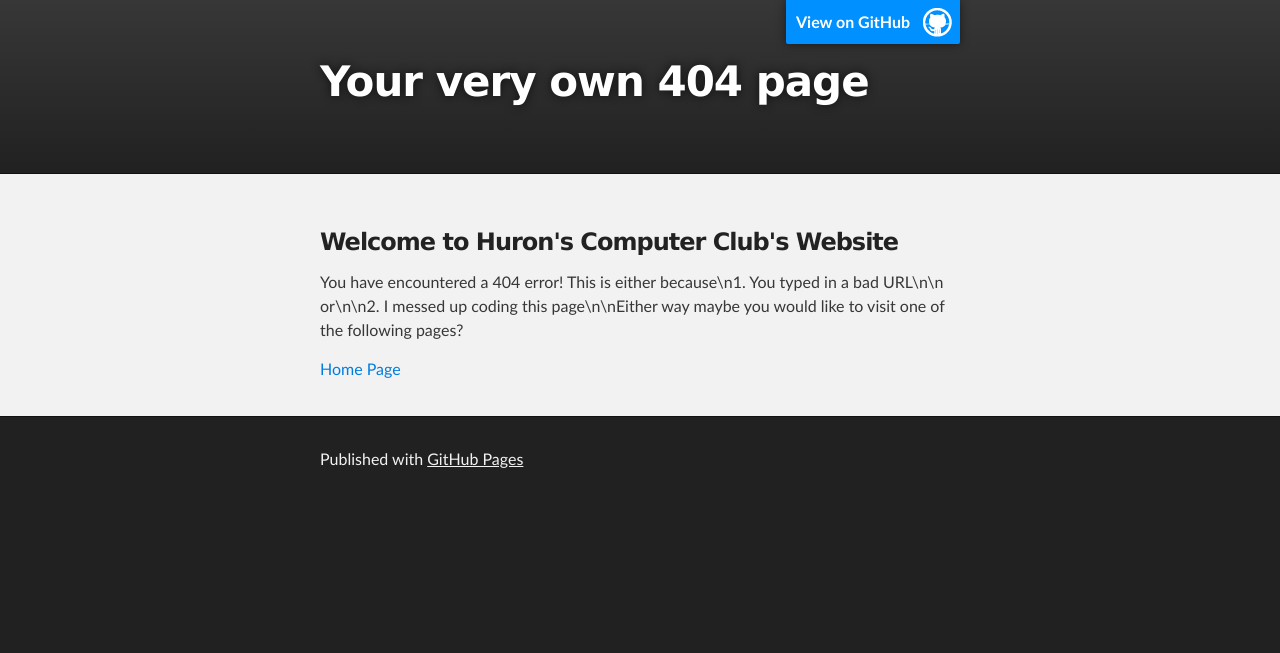
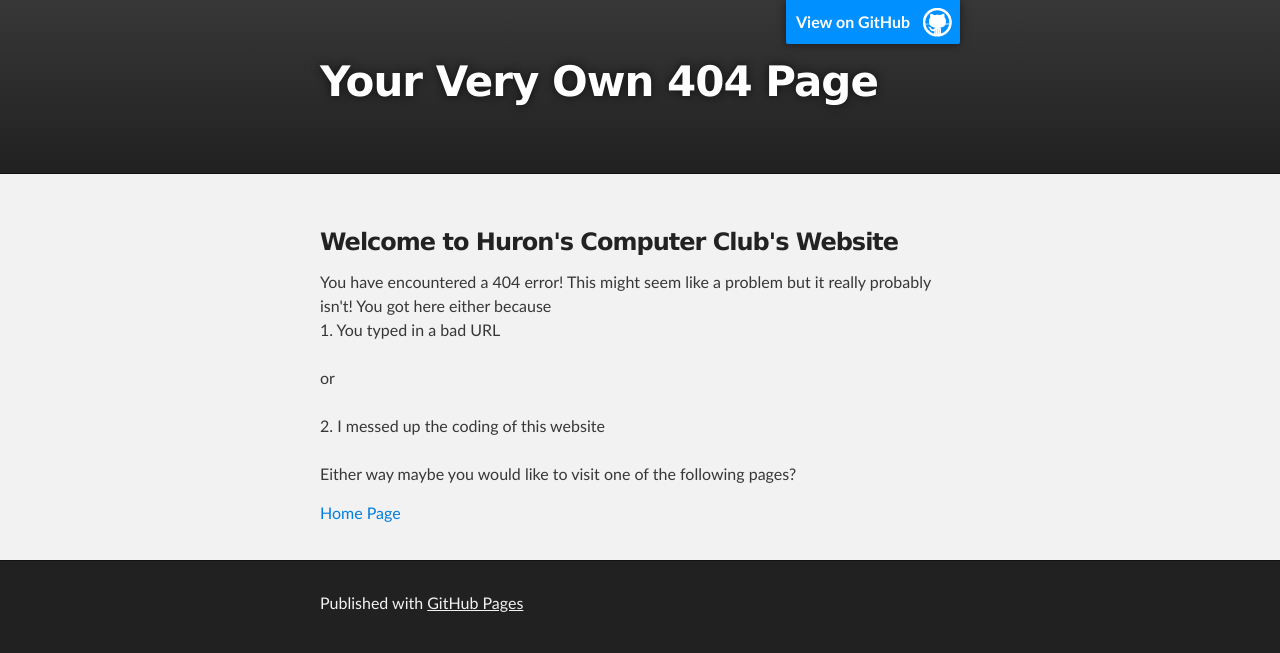
Before and after one commit to HuronComputerClub/HuronComputerClub.github.io, a plain HTML site: page 404.html in a window 1280 px wide. Drawn offline with Linux system fonts and the light colour scheme.

Commit message:
Update 404.html

```diff
--- a/404.html
+++ b/404.html
@@ -8,7 +8,7 @@
 
     <link rel="stylesheet" type="text/css" media="screen" href="stylesheets/stylesheet.css">
 
-    <title>Your very own 404 page</title>
+    <title>It's Really Just For You!</title>
   </head>
 
   <body>
@@ -18,7 +18,7 @@
         <header class="inner">
           <a id="forkme_banner" href="https://github.com/HuronComputerClub">View on GitHub</a>
 
-          <h1 id="project_title">Your very own 404 page</h1>
+          <h1 id="project_title">Your Very Own 404 Page</h1>
           <h2 id="project_tagline"></h2>
 
         </header>
@@ -30,7 +30,7 @@
         <h3>
 <a name="welcome-to-hurons-computer-clubs-website" class="anchor" href="#welcome-to-hurons-computer-clubs-website"><span class="octicon octicon-link"></span></a>Welcome to Huron's Computer Club's Website</h3>
 
-<p>You have encountered a 404 error! This is either because\n1. You typed in a bad URL\n\n or\n\n2. I messed up coding this page\n\nEither way maybe you would like to visit one of the following pages?</p>
+<p>You have encountered a 404 error! This might seem like a problem but it really probably isn't! You got here either because<br>1. You typed in a bad URL<br><br> or<br><br>2. I messed up the coding of this website<br><br>Either way maybe you would like to visit one of the following pages?</p>
 
 <p><a href="index.html">Home Page</a></p>
       </section>
```
